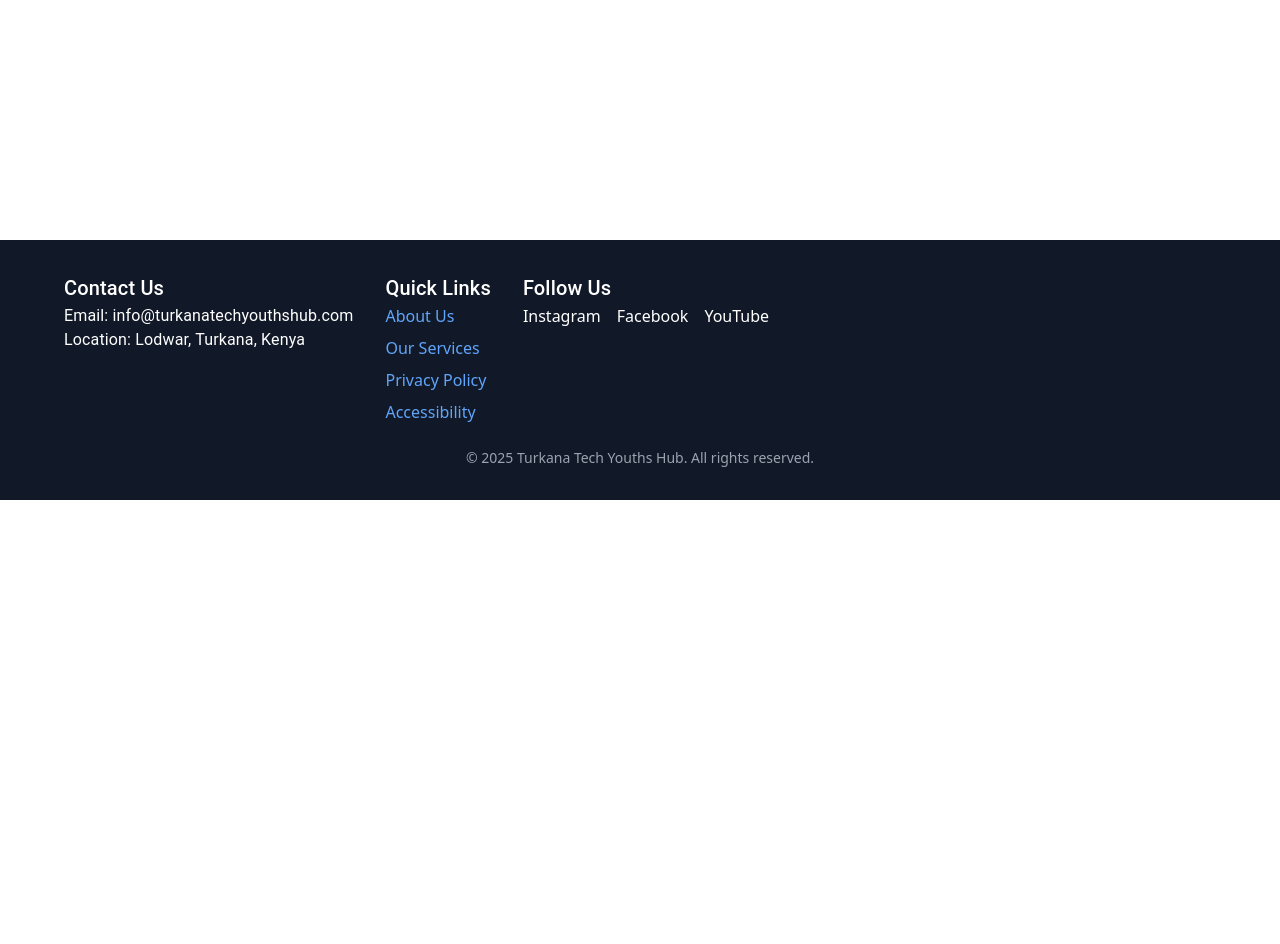
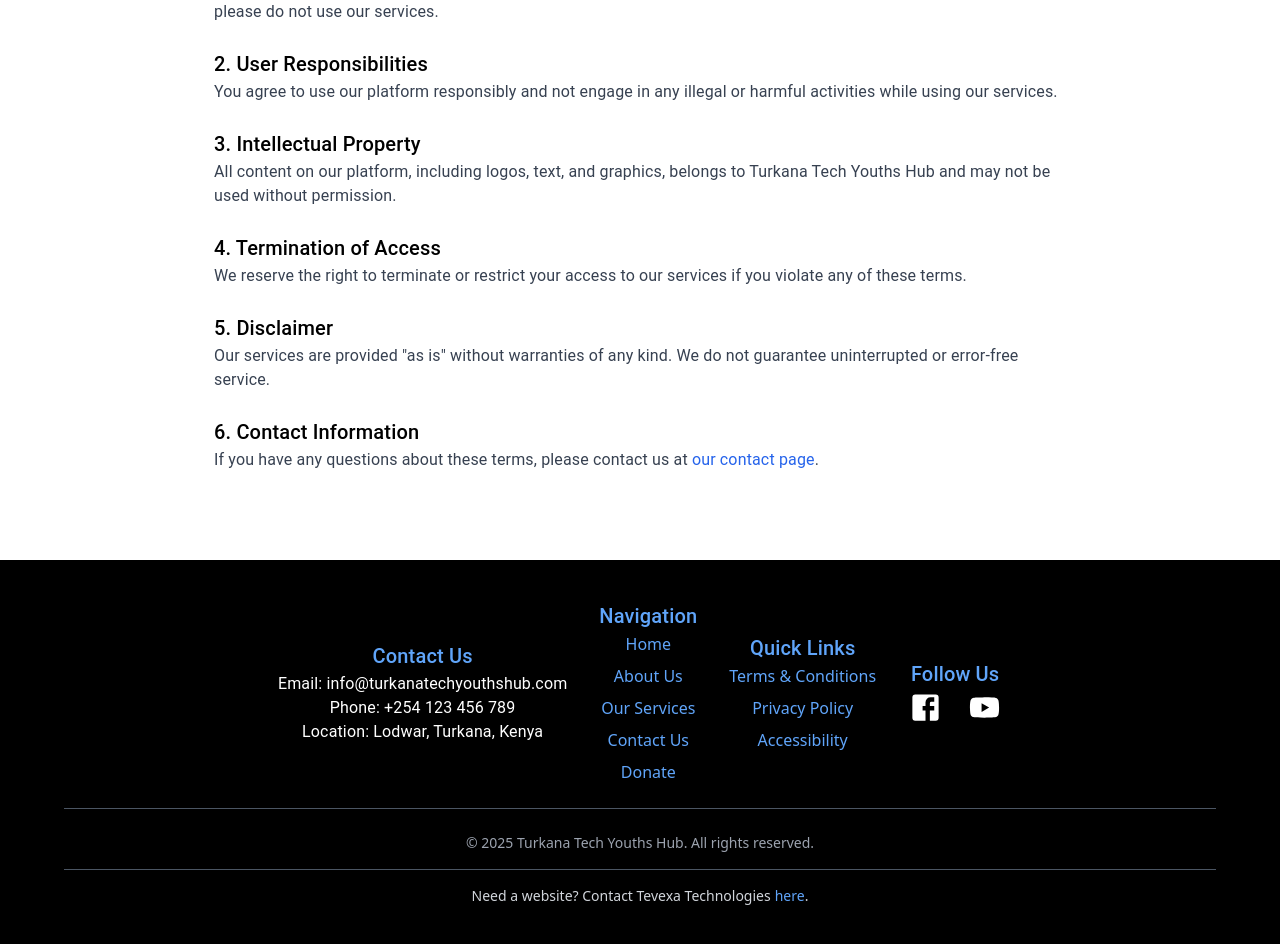
Before and after one commit to benjaminmweribaya/turkana-tech-hub, a React (Vite) app in the folder client/: page /terms-and-conditions in a window 1280 px wide. Shown: the part 300-1244 px from the top of the page. Before the commit the page ends 800 px from the top, so only its background shows below. Built offline with nearby package versions, Linux system fonts and the light colour scheme.

Commit message:
restyle footer

```diff
--- a/client/src/App.jsx
+++ b/client/src/App.jsx
@@ -9,6 +9,7 @@
 import Contact from './pages/Contact';
 import PrivacyPolicy from './pages/PrivacyPolicy';
 import Accessibility from './pages/Accessibility';
+import TermsAndConditions from './pages/Terms&Conditions';
 import Donate from './pages/Donate';
 
 function App() {
@@ -26,6 +27,7 @@
             <Route path="/contact" element={<Contact />} />
             <Route path="/privacy-policy" element={<PrivacyPolicy />} />
             <Route path="/accessibility" element={<Accessibility />} />
+            <Route path="/terms-and-conditions" element={<TermsAndConditions />} />
             <Route path="/donate" element={<Donate />} />
           </Routes>
         </main>
--- a/client/src/components/Footer.jsx
+++ b/client/src/components/Footer.jsx
@@ -1,65 +1,97 @@
 import { Container, Typography, Grid } from "@mui/material";
 import { Link } from "react-router-dom";
+import { Facebook, YouTube } from "@mui/icons-material";
 
 const Footer = () => {
   return (
-    <footer className="bg-gray-900 text-white py-8">
+    <footer className="bg-black text-white py-10">
       <Container>
-        <Grid container spacing={4} className="text-center md:text-left">
+        <Grid container spacing={4} justifyContent="center" alignItems="center" textAlign="center">
           {/* Contact Section */}
-          <Grid item xs={12} md={4}>
-            <Typography variant="h6" className="font-bold mb-2">
+          <Grid item xs={12} md={3}>
+            <Typography variant="h6" className="font-bold mb-3 text-blue-400">
               Contact Us
             </Typography>
             <Typography>Email: info@turkanatechyouthshub.com</Typography>
+            <Typography>Phone: +254 123 456 789</Typography>
             <Typography>Location: Lodwar, Turkana, Kenya</Typography>
           </Grid>
 
-          {/* Quick Links */}
-          <Grid item xs={12} md={4}>
-            <Typography variant="h6" className="font-bold mb-2">
+          {/* Navigation Links - Main pages */}
+          <Grid item xs={12} md={3}>
+            <Typography variant="h6" className="font-bold mb-3 text-blue-400">
+              Navigation
+            </Typography>
+            <ul className="space-y-2">
+              <li><Link to="/" className="text-blue-400 hover:underline">Home</Link></li>
+              <li><Link to="/about" className="text-blue-400 hover:underline">About Us</Link></li>
+              <li><Link to="/services" className="text-blue-400 hover:underline">Our Services</Link></li>
+              <li><Link to="/contact" className="text-blue-400 hover:underline">Contact Us</Link></li>
+              <li><Link to="/donate" className="text-blue-400 hover:underline">Donate</Link></li>
+            </ul>
+          </Grid>
+
+          {/* Quick Links - Additional pages */}
+          <Grid item xs={12} md={3}>
+            <Typography variant="h6" className="font-bold mb-3 text-blue-400">
               Quick Links
             </Typography>
             <ul className="space-y-2">
-              <li>
-                <Link to="/about" className="text-blue-400 hover:underline">
-                  About Us
-                </Link>
-              </li>
-              <li>
-                <Link to="/services" className="text-blue-400 hover:underline">
-                  Our Services
-                </Link>
-              </li>
-              <li>
-                <Link to="/privacy-policy" className="text-blue-400 hover:underline">
-                  Privacy Policy
-                </Link>
-              </li>
-              <li>
-                <Link to="/accessibility" className="text-blue-400 hover:underline">
-                  Accessibility
-                </Link>
-              </li>
+              <li><Link to="/terms-and-conditions" className="text-blue-400 hover:underline">Terms & Conditions</Link></li>
+              <li><Link to="/privacy-policy" className="text-blue-400 hover:underline">Privacy Policy</Link></li>
+              <li><Link to="/accessibility" className="text-blue-400 hover:underline">Accessibility</Link></li>
             </ul>
           </Grid>
 
+
           {/* Social Media */}
           <Grid item xs={12} md={4}>
-            <Typography variant="h6" className="font-bold mb-2">
+            <Typography variant="h6" className="font-bold mb-3 text-blue-400">
               Follow Us
             </Typography>
-            <div className="flex justify-center md:justify-start space-x-4">
-              <a href="#" className="hover:text-blue-400">Instagram</a>
-              <a href="#" className="hover:text-blue-400">Facebook</a>
-              <a href="#" className="hover:text-blue-400">YouTube</a>
+            <div className="flex justify-center md:justify-start space-x-6">
+              <a
+                href="https://web.facebook.com/TurkanaTechYouthsHubCBO"
+                target="_blank"
+                rel="noopener noreferrer"
+                className="hover:text-blue-400"
+              >
+                <Facebook fontSize="large" />
+              </a>
+              <a
+                href="https://www.youtube.com/@turkanatechyouthshub"
+                target="_blank"
+                rel="noopener noreferrer"
+                className="hover:text-red-400"
+              >
+                <YouTube fontSize="large" />
+              </a>
             </div>
           </Grid>
         </Grid>
 
+        {/* Break before Copyright */}
+        <div className="border-t border-gray-600 mt-6 mb-4"></div>
+
         {/* Copyright */}
         <div className="text-center mt-6 text-sm text-gray-400">
           &copy; {new Date().getFullYear()} Turkana Tech Youths Hub. All rights reserved.
+        </div>
+
+        {/* Break before Tevexa Contact */}
+        <div className="border-t border-gray-600 mt-4 mb-4"></div>
+
+        {/* Tevexa Technologies Contact */}
+        <div className="text-center text-sm text-gray-300">
+          Need a website? Contact Tevexa Technologies
+          <a
+            href="https://docs.google.com/forms/d/e/1FAIpQLSc5wB4BdJ-QwCgiV0e_rWxpubjcZTiLgDkt3AFh3B_VPCg7GA/viewform?usp=header"
+            target="_blank"
+            rel="noopener noreferrer"
+            className="text-blue-400 hover:underline ml-1"
+          >
+            here
+          </a>.
         </div>
       </Container>
     </footer>
--- a/client/src/pages/Home.jsx
+++ b/client/src/pages/Home.jsx
@@ -87,6 +87,11 @@
               Donate Now
             </Button>
           </Link>
+          <Link to="/volunteer">
+            <Button variant="contained" color="secondary" className="text-lg px-6 py-3 mt-4">
+              Become a Volunteer
+            </Button>
+          </Link>
       </section>
     </div>
   );
--- /dev/null
+++ b/client/src/pages/Terms&Conditions.jsx
@@ -0,0 +1,77 @@
+import { Container, Typography, Box } from "@mui/material";
+import { Link } from "react-router-dom";
+
+const TermsAndConditions = () => {
+  return (
+    <Container maxWidth="md" className="py-16">
+      {/* Page Title */}
+      <Typography variant="h4" className="font-bold text-center mb-6 text-black">
+        Terms and Conditions
+      </Typography>
+
+      {/* Introduction */}
+      <Typography className="mb-4 text-gray-700">
+        Welcome to Turkana Tech Youths Hub. By accessing or using our website and services, you agree to comply with the following terms and conditions.
+      </Typography>
+
+      {/* Usage Terms */}
+      <Box className="mb-6">
+        <Typography variant="h6" className="font-semibold text-black mb-2">
+          1. Acceptance of Terms
+        </Typography>
+        <Typography className="text-gray-700">
+          By using our website, you confirm that you have read, understood, and agreed to these terms. If you do not agree, please do not use our services.
+        </Typography>
+      </Box>
+
+      <Box className="mb-6">
+        <Typography variant="h6" className="font-semibold text-black mb-2">
+          2. User Responsibilities
+        </Typography>
+        <Typography className="text-gray-700">
+          You agree to use our platform responsibly and not engage in any illegal or harmful activities while using our services.
+        </Typography>
+      </Box>
+
+      <Box className="mb-6">
+        <Typography variant="h6" className="font-semibold text-black mb-2">
+          3. Intellectual Property
+        </Typography>
+        <Typography className="text-gray-700">
+          All content on our platform, including logos, text, and graphics, belongs to Turkana Tech Youths Hub and may not be used without permission.
+        </Typography>
+      </Box>
+
+      <Box className="mb-6">
+        <Typography variant="h6" className="font-semibold text-black mb-2">
+          4. Termination of Access
+        </Typography>
+        <Typography className="text-gray-700">
+          We reserve the right to terminate or restrict your access to our services if you violate any of these terms.
+        </Typography>
+      </Box>
+
+      {/* Disclaimer */}
+      <Box className="mb-6">
+        <Typography variant="h6" className="font-semibold text-black mb-2">
+          5. Disclaimer
+        </Typography>
+        <Typography className="text-gray-700">
+          Our services are provided "as is" without warranties of any kind. We do not guarantee uninterrupted or error-free service.
+        </Typography>
+      </Box>
+
+      {/* Contact Information */}
+      <Box className="mb-6">
+        <Typography variant="h6" className="font-semibold text-black mb-2">
+          6. Contact Information
+        </Typography>
+        <Typography className="text-gray-700">
+          If you have any questions about these terms, please contact us at <Link to="/contact" className="text-blue-600">our contact page</Link>.
+        </Typography>
+      </Box>
+    </Container>
+  );
+};
+
+export default TermsAndConditions;
```
Lines whose indentation alone changed are shown as unchanged.
